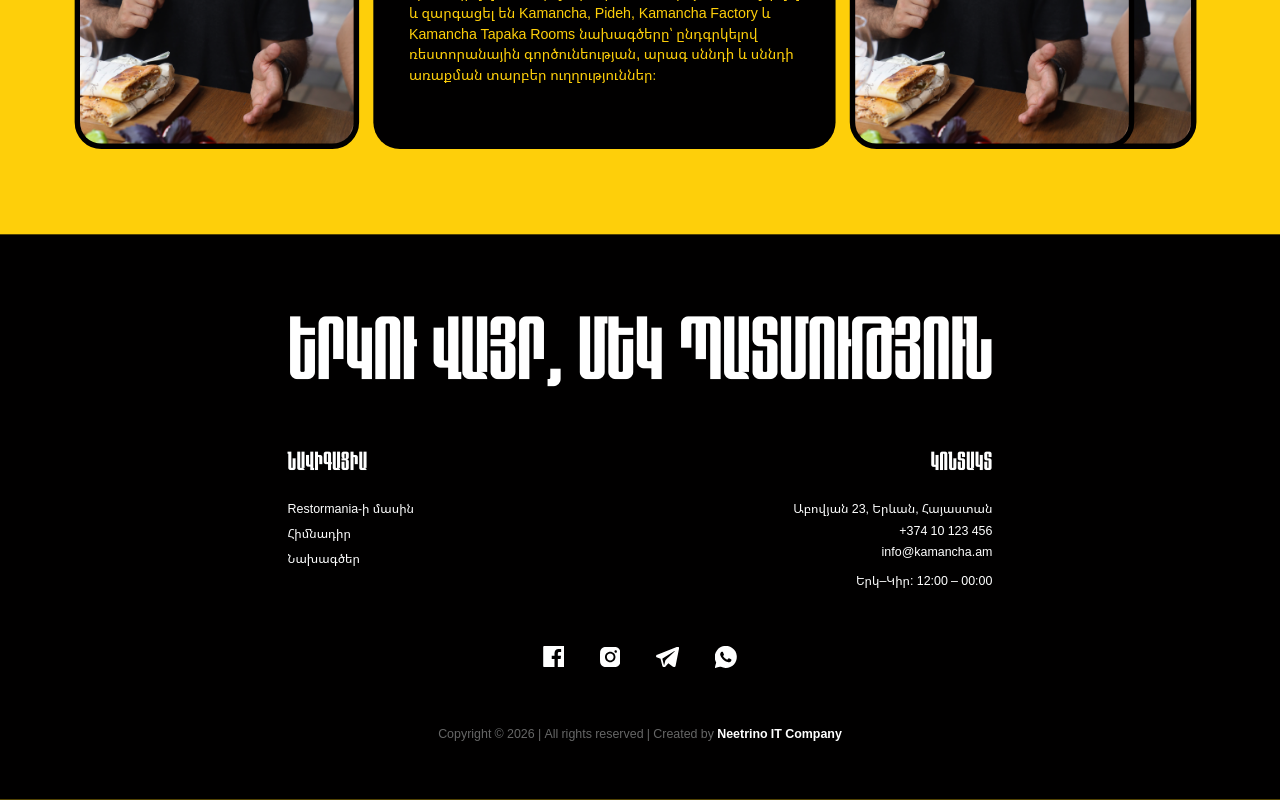
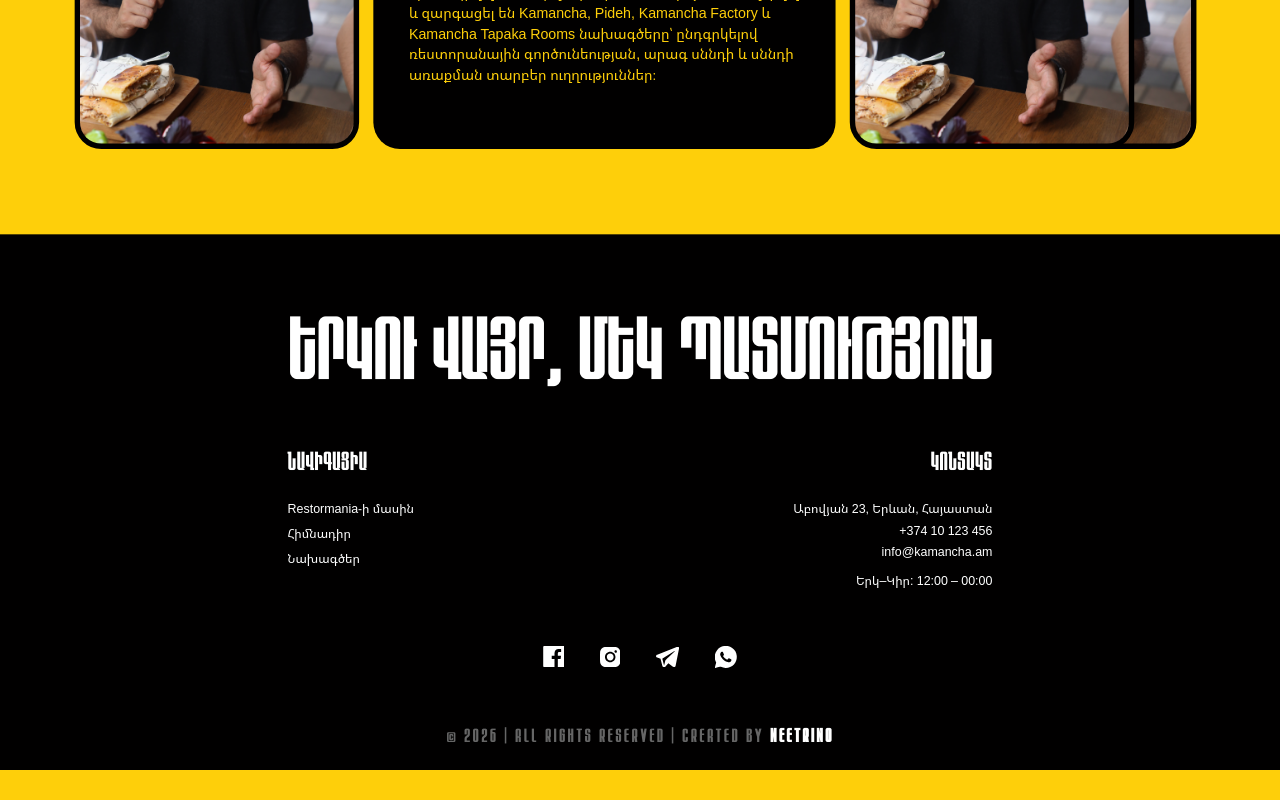
Before and after one commit to neetrino/restormania, a Next.js app: page / in a window 1280 px wide. Shown: the part 1581-2381 px from the top of the page. After the commit the page ends 2351 px from the top, so only its background shows below. Built offline with nearby package versions, Linux system fonts and the light colour scheme; no server answers.

Commit message:
Update dependencies in pnpm-lock.yaml for framer-motion and related packages; remove tsconfig.tsbuildinfo file; modify Footer component styles and text for improved design consistency; adjust copyright text in i18n messages for clarity.

```diff
--- a/src/components/footer/Footer.module.css
+++ b/src/components/footer/Footer.module.css
@@ -11,7 +11,7 @@
   gap: 64px;
   width: min(100%, 1445px);
   margin: 0 auto;
-  padding: 96px 64px 64px;
+  padding: 96px 64px 24px;
 }
 
 .top {
@@ -118,10 +118,12 @@
 }
 
 .copyright {
-  font-family: var(--font-body);
-  font-size: 14px;
+  font-family: var(--font-headline);
+  font-size: clamp(16px, 1.6vw, 22px);
   font-weight: 400;
-  line-height: 20px;
+  line-height: 1.3;
+  letter-spacing: 0.12em;
+  text-transform: uppercase;
   color: var(--color-footer-muted);
   text-align: center;
 }
@@ -138,7 +140,7 @@
 @media (max-width: 743px) {
   .inner {
     gap: 48px;
-    padding: 72px 24px 48px;
+    padding: 72px 24px 20px;
   }
 
   .top {
--- a/src/components/footer/Footer.tsx
+++ b/src/components/footer/Footer.tsx
@@ -113,7 +113,7 @@ export function Footer() {
             target="_blank"
             rel="noopener noreferrer"
           >
-            Neetrino IT Company
+            Neetrino
           </a>
         </Reveal>
       </RevealGroup>
--- a/src/i18n/messages.ts
+++ b/src/i18n/messages.ts
@@ -74,7 +74,7 @@ export const messages: Record<Locale, Messages> = {
       contactLink: "Կապ",
       address: "Աբովյան 23, Երևան, Հայաստան",
       hours: "Երկ–Կիր: 12:00 – 00:00",
-      copyright: "Copyright © 2026 | All rights reserved | Created by",
+      copyright: "© 2026 | All rights reserved | Created by",
     },
     language: "Լեզու",
   },
@@ -114,7 +114,7 @@ export const messages: Record<Locale, Messages> = {
       contactLink: "Contact",
       address: "23 Abovyan St, Yerevan, Armenia",
       hours: "Mon–Sun: 12:00 – 00:00",
-      copyright: "Copyright © 2026 | All rights reserved | Created by",
+      copyright: "© 2026 | All rights reserved | Created by",
     },
     language: "Language",
   },
@@ -154,7 +154,7 @@ export const messages: Record<Locale, Messages> = {
       contactLink: "Связь",
       address: "ул. Абовяна 23, Ереван, Армения",
       hours: "Пн–Вс: 12:00 – 00:00",
-      copyright: "Copyright © 2026 | All rights reserved | Created by",
+      copyright: "© 2026 | All rights reserved | Created by",
     },
     language: "Язык",
   },
```
Also changed, not shown: 2 other files (tests, documents, lock files or other folders).
